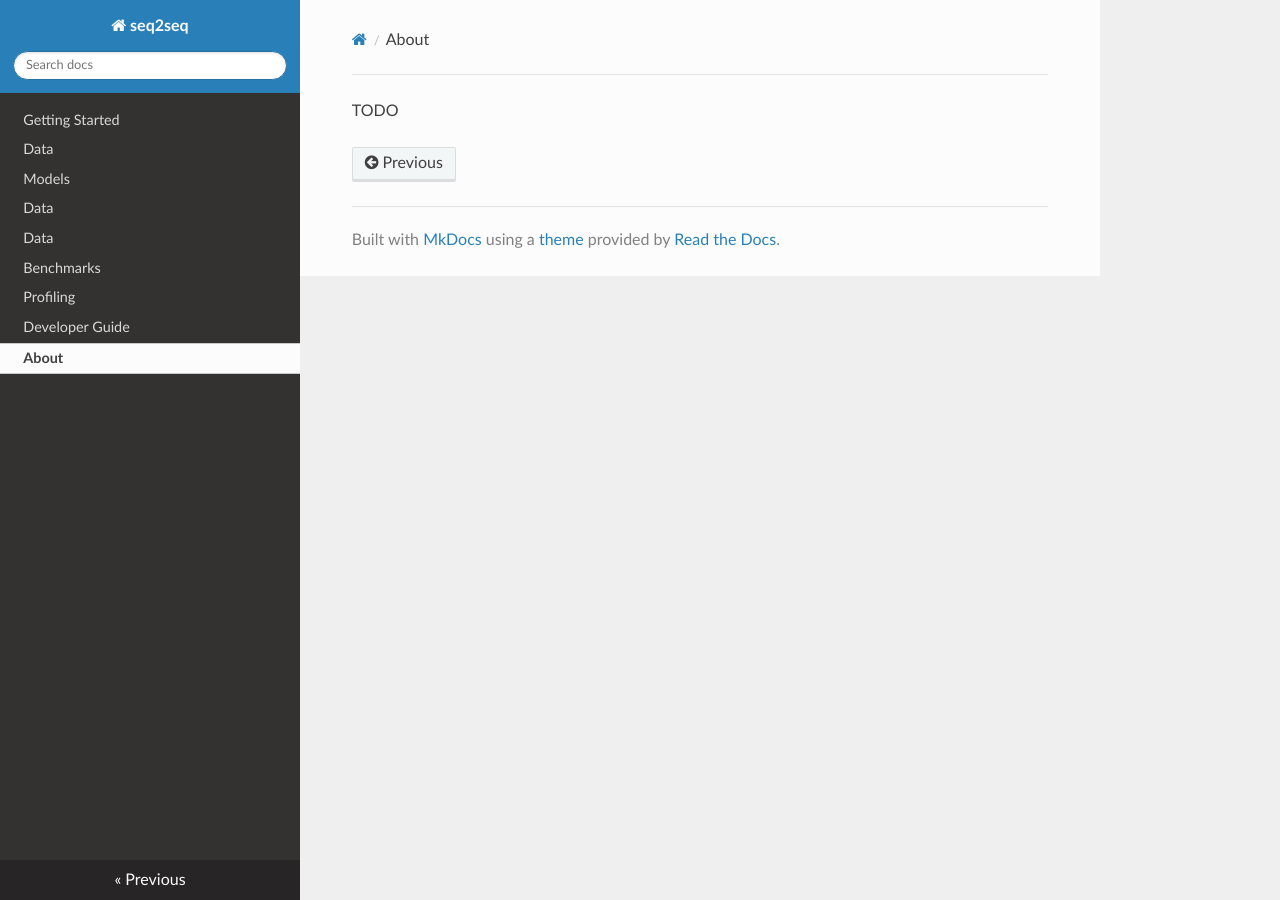
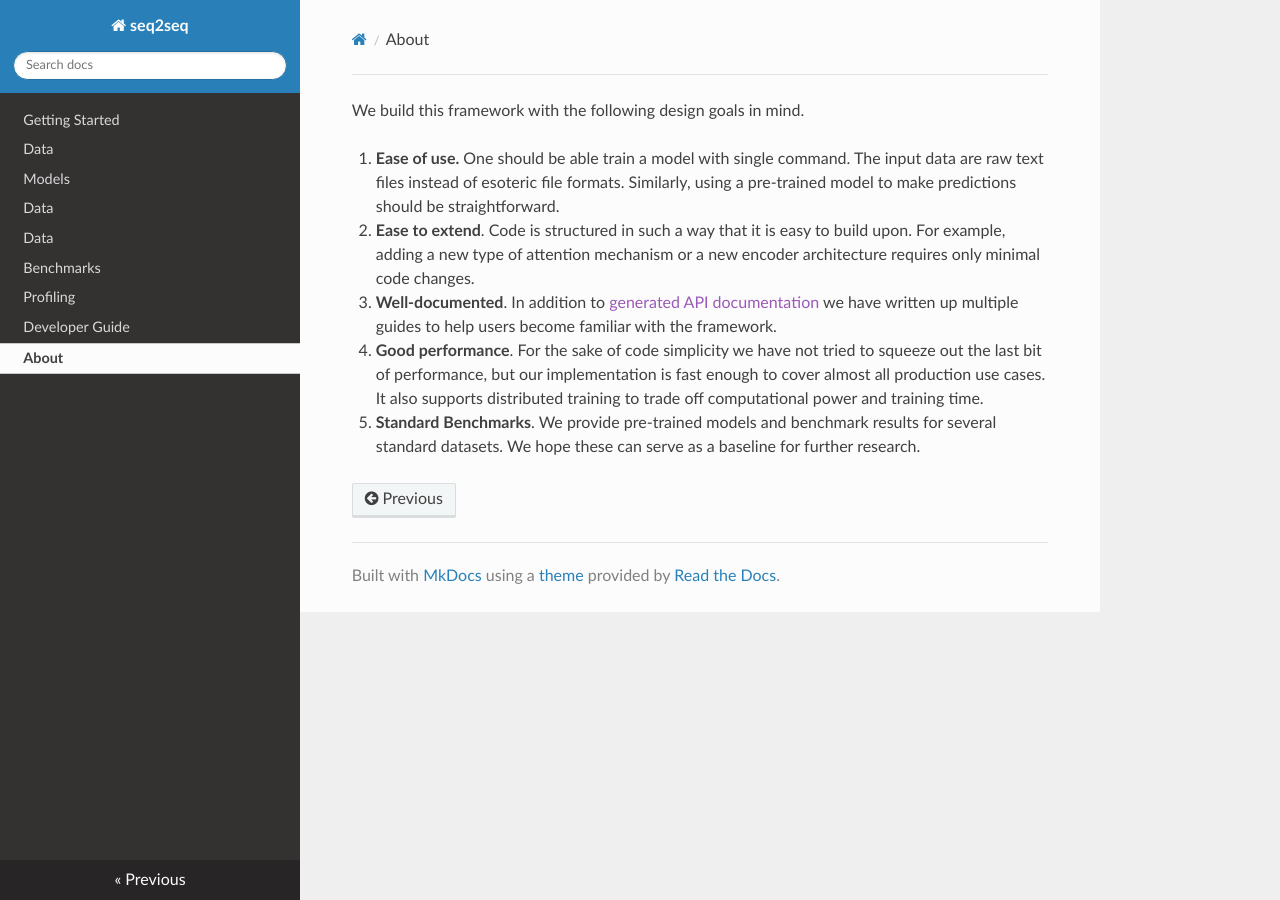
Before and after one commit to google/seq2seq, an MkDocs documentation site: the page built from docs/about.md, in a window 1280 px wide. Built offline with MkDocs 1.6.1, drawn with Linux system fonts in a browser that asks for light colours; nearby versions of some CDN libraries; old or Windows-style settings are respelled for this version of MkDocs.

Commit message:
Update about.md

```diff
--- a/docs/about.md
+++ b/docs/about.md
@@ -1 +1,11 @@
-TODO
+We build this framework with the following design goals in mind.
+
+1. **Ease of use.** One should be able train a  model with single command. The input data are raw text files instead of esoteric file formats. Similarly, using a pre-trained model to make predictions should be straightforward.
+
+2. **Ease to extend**. Code is structured in such a way that it is easy to build upon. For example, adding a new type of attention mechanism or a new encoder architecture requires only minimal code changes.
+
+3. **Well-documented**. In addition to [generated API documentation]() we have written up multiple guides to help users become familiar with the framework.
+
+4. **Good performance**. For the sake of code simplicity we have not tried to squeeze out the last bit of performance, but our implementation is fast enough to cover almost all production use cases. It also supports distributed training to trade off computational power and training time.
+
+5. **Standard Benchmarks**. We provide pre-trained models and benchmark results for several standard datasets. We hope these can  serve as a baseline for further research.
```
